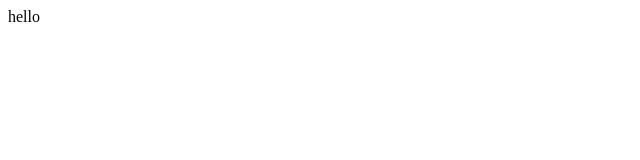
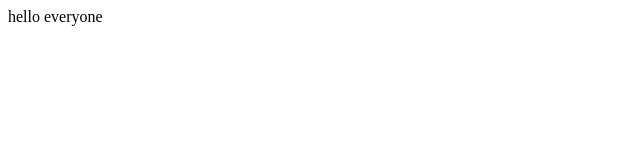
Before and after one commit to hitigogia/firstGitHub, a plain HTML site: page index.html in a window 1280 px wide. Shown: the full height of the page, 0-640 px from the left. Drawn offline with Linux system fonts and the light colour scheme.

Commit message:
added some text

```diff
--- a/index.html
+++ b/index.html
@@ -1,5 +1,5 @@
 <html>
 <body>
-hello
+hello everyone
 </body>
 </html>
```
